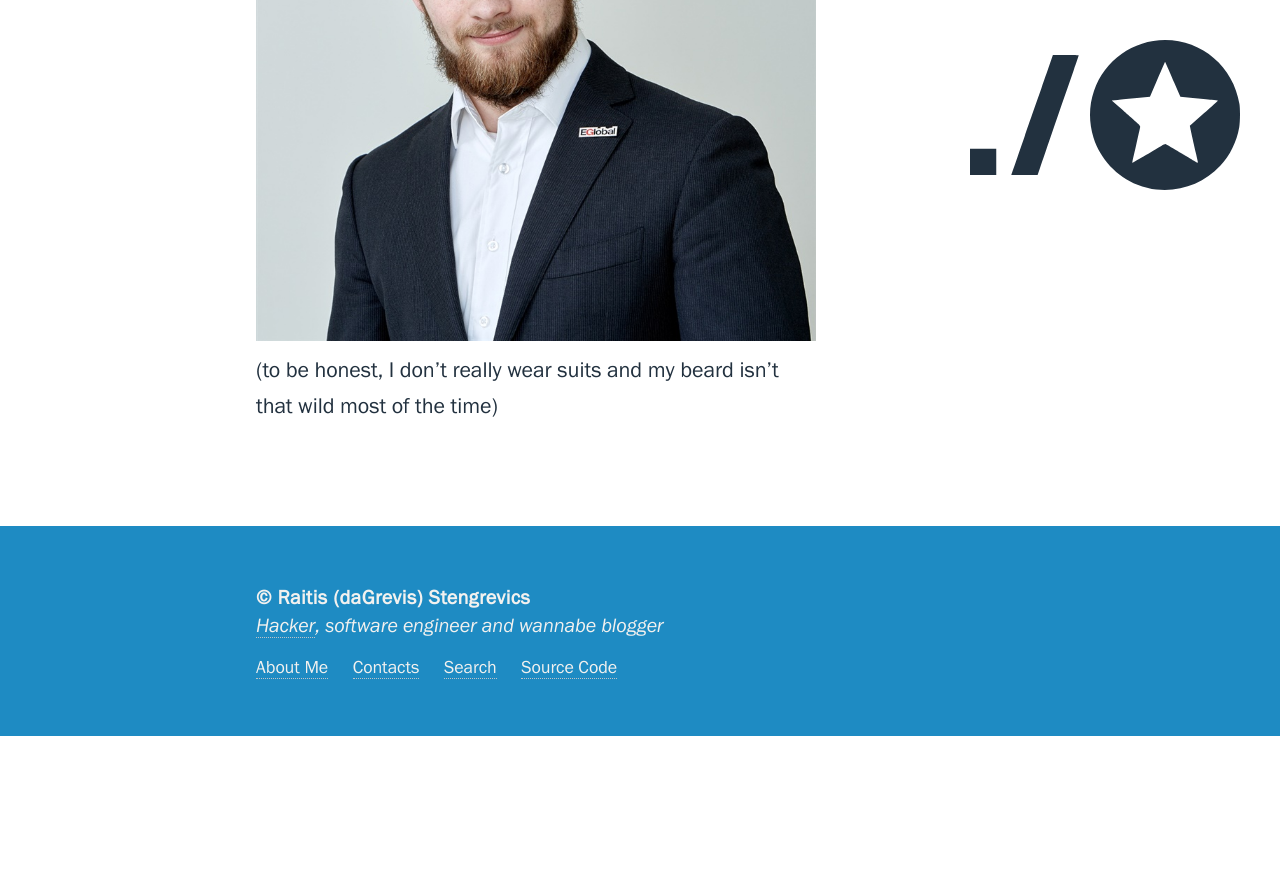
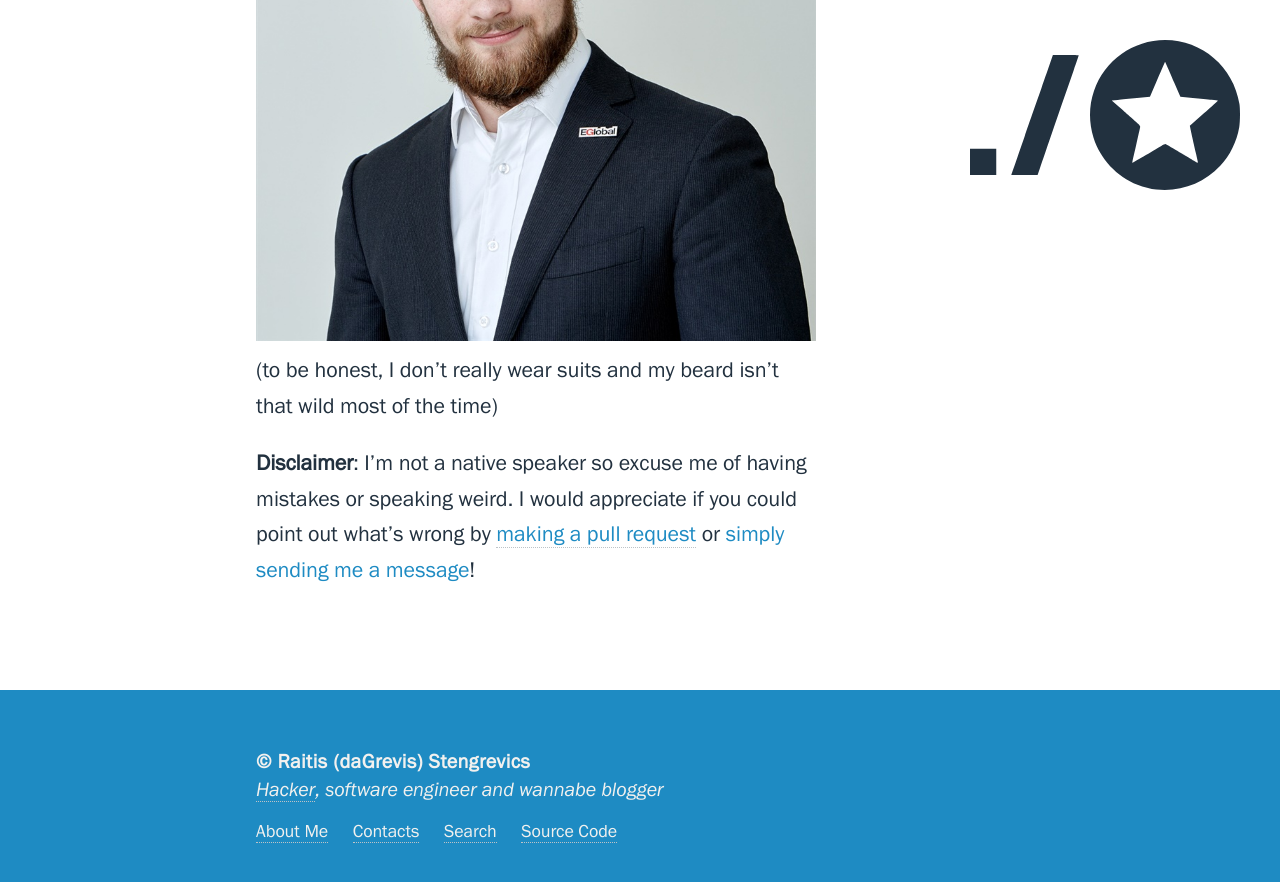
Before and after one commit to daGrevis/daGrev.is, a Jekyll site: the page built from about-me/index.html, in a window 1280 px wide and 900 px high, scrolled down 902 px. Shown: the top 882 px of the window. Built offline with Jekyll 4.4.1, drawn with Linux system fonts in a browser that asks for light colours; nearby versions of some CDN libraries; before the commit the page ends 1638 px from its top, so only the background shows below that.

Commit message:
I probably can't speak English

```diff
--- a/about-me/index.html
+++ b/about-me/index.html
@@ -40,3 +40,11 @@ dotfiles][dotfiles].
 ![Raitis Stengrevics](/static/assets/raitis-stengrevics.jpg "Raitis Stengrevics")
 (to be honest, I don't really wear suits and my beard isn't that wild most of
 the time)
+
+**Disclaimer**: I'm not a native speaker so excuse me of having mistakes or
+speaking weird. I would appreciate if you could point out what's wrong by [making
+a pull request](github-dagrevis) or [simply sending me a
+message][dagrev.is-contacts]!
+
+[github-dagrevis]: https://github.com/dagrevis
+[dagrev.is-contacts]: /contacts/
```
